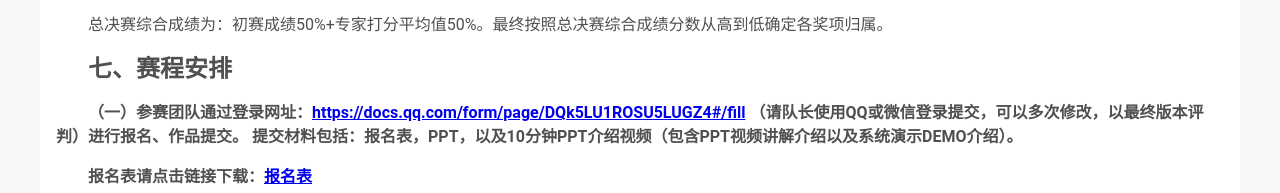
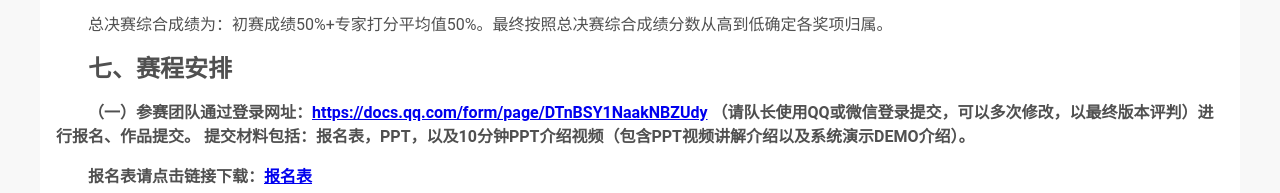
Before and after one commit to UIST-Comp/UIST2025, a plain HTML site: page index.html in a window 1280 px wide. Shown: the part 3879-4072 px from the top of the page. Drawn offline with Linux system fonts and the light colour scheme.

Commit message:
Add files via upload

```diff
--- a/index.html
+++ b/index.html
@@ -220,7 +220,7 @@
 
             <h2>七、赛程安排</h2>
             <strong>
-            <p>（一）参赛团队通过登录网址：<a href="https://docs.qq.com/form/page/DQk5LU1ROSU5LUGZ4#/fill">https://docs.qq.com/form/page/DQk5LU1ROSU5LUGZ4#/fill</a>
+            <p>（一）参赛团队通过登录网址：<a href="https://docs.qq.com/form/page/DTnBSY1NaakNBZUdy">https://docs.qq.com/form/page/DTnBSY1NaakNBZUdy</a>
                 （请队长使用QQ或微信登录提交，可以多次修改，以最终版本评判）进行报名、作品提交。
                 提交材料包括：报名表，PPT，以及10分钟PPT介绍视频（包含PPT视频讲解介绍以及系统演示DEMO介绍）。</p>
             <p>报名表请点击链接下载：<a href="报名表.rar" download="报名表.rar">报名表</a></p>
@@ -262,7 +262,7 @@
                     <li>王楚豫 chuyu@nju.edu.cn 13815886759（大赛报名）</li>
                 </ul>
             </p>
-            <p>作品提交网站：<a href="https://docs.qq.com/form/page/DQk5LU1ROSU5LUGZ4#/fill">https://docs.qq.com/form/page/DQk5LU1ROSU5LUGZ4#/fill</a></p>
+            <p>作品提交网站：<a href="https://docs.qq.com/form/page/DTnBSY1NaakNBZUdy">https://docs.qq.com/form/page/DTnBSY1NaakNBZUdy</a></p>
 
             <h2>十二、其他</h2>
             <p>（一）大赛相关的答疑、交流、通知、公示等均通过本发布平台发布通知。</p>
@@ -475,7 +475,7 @@
         <div id="submission" class="chapter">
             <p>
                 <strong>
-                    <p>参赛团队通过登录网址：<a href="https://docs.qq.com/form/page/DQk5LU1ROSU5LUGZ4#/fill">https://docs.qq.com/form/page/DQk5LU1ROSU5LUGZ4#/fill</a>
+                    <p>参赛团队通过登录网址：<a href="https://docs.qq.com/form/page/DTnBSY1NaakNBZUdy">https://docs.qq.com/form/page/DTnBSY1NaakNBZUdy</a>
                         （请队长使用QQ或微信登录提交，可以多次修改，以最终版本评判）进行报名、作品提交。
                         提交材料包括：报名表，PPT，以及10分钟PPT介绍视频（包含PPT视频讲解介绍以及系统演示DEMO介绍）。</p>
                     <p>报名表请点击链接下载：<a href="报名表.rar" download="报名表.rar">报名表</a></p>
```
